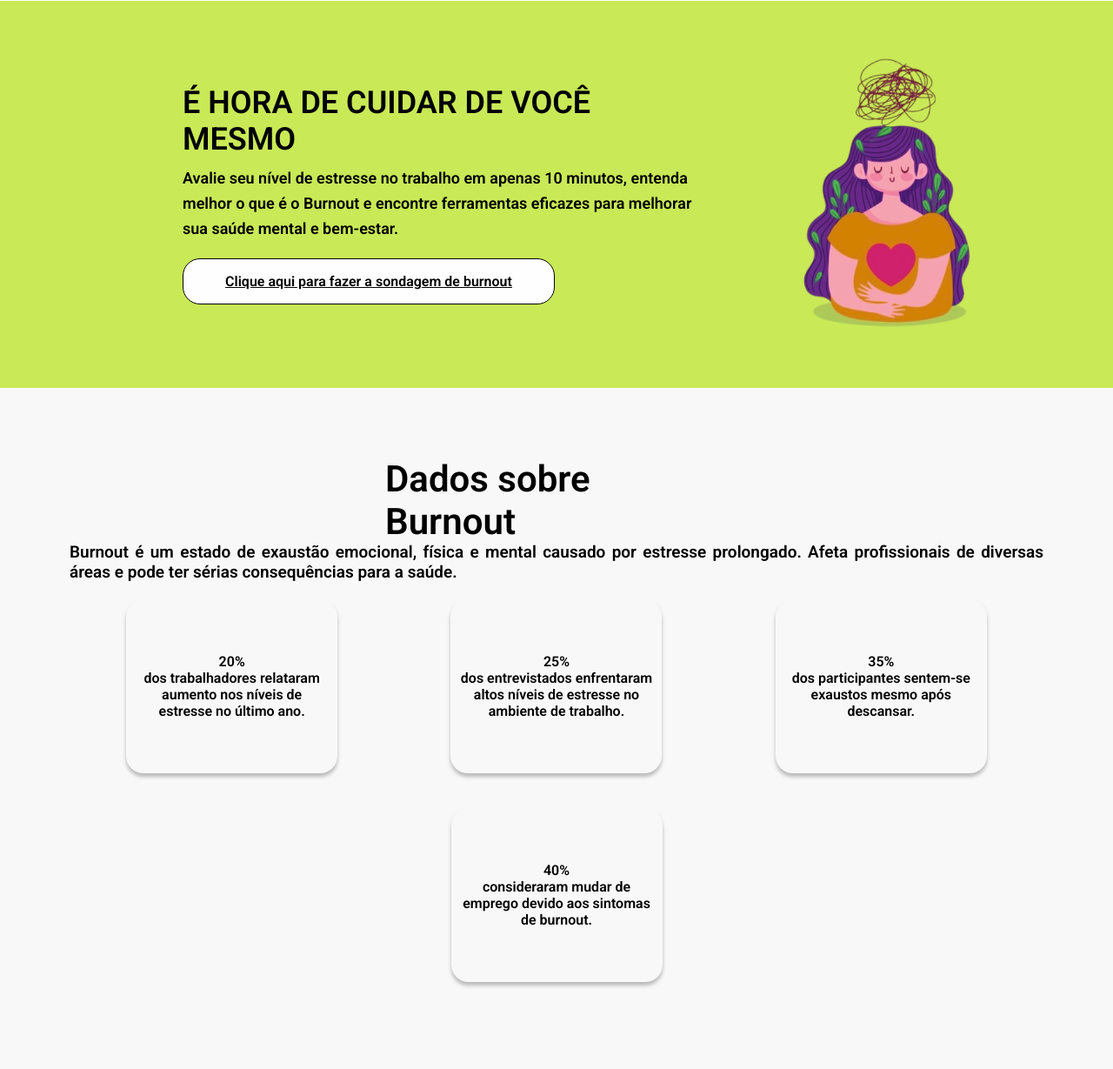
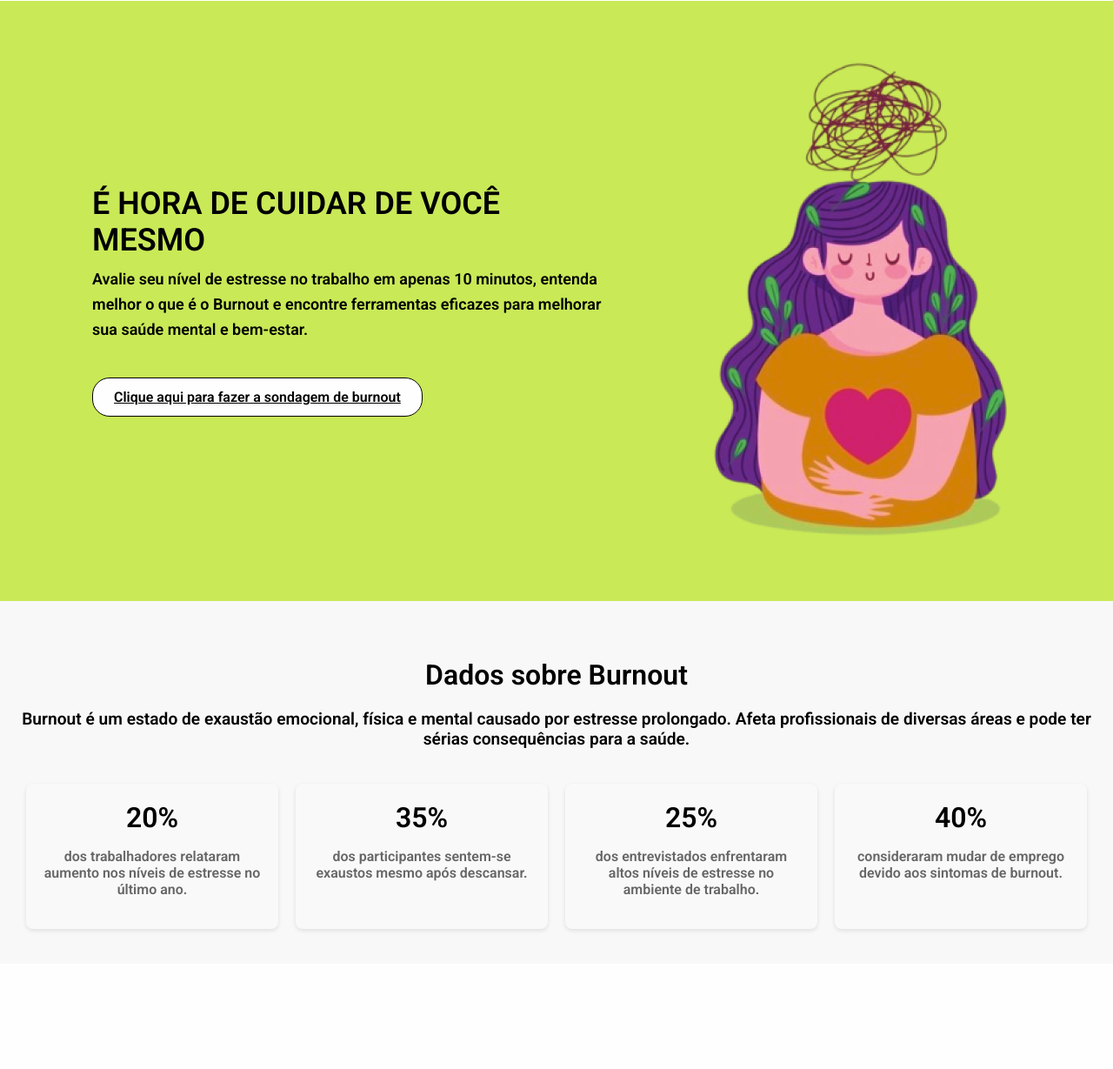
Before and after one commit to Jessicac30/Sintonize, a Django app: page / in a window 1280 px wide; the page is wider, and only the part inside the window is pictured. Shown: the part 682-1911 px from the top of that part at 87% size. After the commit the page ends 1754 px from the top of that part, so only its background shows below. Run offline with Django 4.2, Linux system fonts and the light colour scheme; data that the repository does not hold is empty.

Commit message:
update html e css

```diff
--- a/pages/static/css/styles.css
+++ b/pages/static/css/styles.css
@@ -139,86 +139,78 @@ header {
     color: black;
 }
 
-.imagem {
+.imagem-container {
     max-width: 300px;
     height: auto;
     margin-left: 20px;
     transition: opacity 1s;
 }
 
-.imagem.visible {
+.imagem-container .imagem.visible {
     opacity: 1;
-}
-
-.titulo-burnout {
-    font-family: 'Roboto', sans-serif;
-    font-size: 42px;
-    font-weight: 400;
-    line-height: 49px;
-    text-align: left;
-    width: 100%;
-    max-width: 394px;
-    margin: auto;
-}
-
-.descricao-burnout {
-    font-family: 'Roboto', sans-serif;
-    font-size: 19px;
-    font-weight: 400;
-    line-height: 22.27px;
-    text-align: justify;
-    color: #000000;
-    margin: 0 auto;
-}
-
-.botao-sondagem {
-    width: 100%;
-    max-width: 378px;
-    padding: 16px 24px;
-    background: #FEFEFE;
-    border: 1px solid #000000;
-    border-radius: 20px;
-    text-align: center;
-    color: #000;
-    transition: background-color 0.3s, color 0.3s;
-}
-
-.botao-sondagem:hover {
-    background-color: #d0e0d0;
-    color: black;
 }
 
 .dados-burnout {
     text-align: center;
-    padding: 40px;
-    margin: 40px;
+    padding: 40px 20px;
 }
 
-.containe-dados {
+.titulo-burnout {
+    font-size: 2em;
+    margin-bottom: 20px;
+}
+
+.descricao-burnout {
+    font-size: 1.2em;
+    margin-bottom: 40px;
+}
+
+.container-dados {
     display: flex;
-    justify-content: space-around;
-    max-width: 100%;
-    margin: auto;
-    border-radius: 30px;
-    flex-wrap: wrap; /* Para responsividade */
+    justify-content: center;
+    gap: 20px;
+    flex-wrap: wrap;
 }
 
 .dado {
-    background-color: #F8F8F8;
-    padding: 10px;
-    width: 223px;
-    height: 180px;
-    box-shadow: 0px 4px 4px 0px #00000040;
-    margin: 20px;
-    display: flex;
-    flex-direction: column;
-    justify-content: center;
-    border-radius: 20px;
+    background-color: #f9f9f9;
+    padding: 20px;
+    border-radius: 8px;
+    box-shadow: 0 2px 5px rgba(0, 0, 0, 0.1);
+    flex: 1;
+    min-width: 200px;
+    max-width: 250px;
 }
 
-.dado p {
-    margin: 0;
+.numero {
+    font-size: 2em;
+    font-weight: bold;
+    margin-bottom: 10px;
 }
+
+.texto-dado {
+    font-size: 1em;
+    color: #666;
+}
+
+.botao-container {
+    margin-top: 40px;
+}
+
+.botao-burnout {
+    display: inline-block;
+    padding: 10px 20px;
+    background-color: #007bff;
+    color: white;
+    text-decoration: none;
+    border-radius: 5px;
+    transition: background-color 0.3s;
+}
+
+.botao-burnout:hover {
+    background-color: #0056b3;
+}
+
 
 /* Responsividade Geral */
 @media (max-width: 768px) {
--- a/pages/templates/pages/home.html
+++ b/pages/templates/pages/home.html
@@ -40,26 +40,33 @@
 
     <section class="dados-burnout">
         <h2 class="titulo-burnout">Dados sobre Burnout</h2>
-        <p class="descricao-burnout">Burnout é um estado de exaustão emocional, física e mental causado por estresse prolongado. Afeta profissionais de diversas áreas e pode ter sérias consequências para a saúde.</p>
-        <div class="containe-dados">
+        <p class="descricao-burnout">
+            Burnout é um estado de exaustão emocional, física e mental causado por estresse prolongado.
+            Afeta profissionais de diversas áreas e pode ter sérias consequências para a saúde.
+        </p>
+        <div class="container-dados">
             <div class="dado">
                 <div class="numero">20%</div>
                 <p class="texto-dado">dos trabalhadores relataram aumento nos níveis de estresse no último ano.</p>
+            </div>
+            <div class="dado">
+                <div class="numero">35%</div>
+                <p class="texto-dado">dos participantes sentem-se exaustos mesmo após descansar.</p>
             </div>
             <div class="dado">
                 <div class="numero">25%</div>
                 <p class="texto-dado">dos entrevistados enfrentaram altos níveis de estresse no ambiente de trabalho.</p>
             </div>
             <div class="dado">
-                <div class="numero">35%</div>
-                <p class="texto-dado">dos participantes sentem-se exaustos mesmo após descansar.</p>
-            </div>
-            <div class="dado">
                 <div class="numero">40%</div>
                 <p class="texto-dado">consideraram mudar de emprego devido aos sintomas de burnout.</p>
             </div>
         </div>
+        <!--<div class="botao-container">
+            <a href="#" class="botao-burnout">Entenda mais sobre o Burnout</a>
+        </div> -->
     </section>
+
 
     <footer>
     </footer>
```
